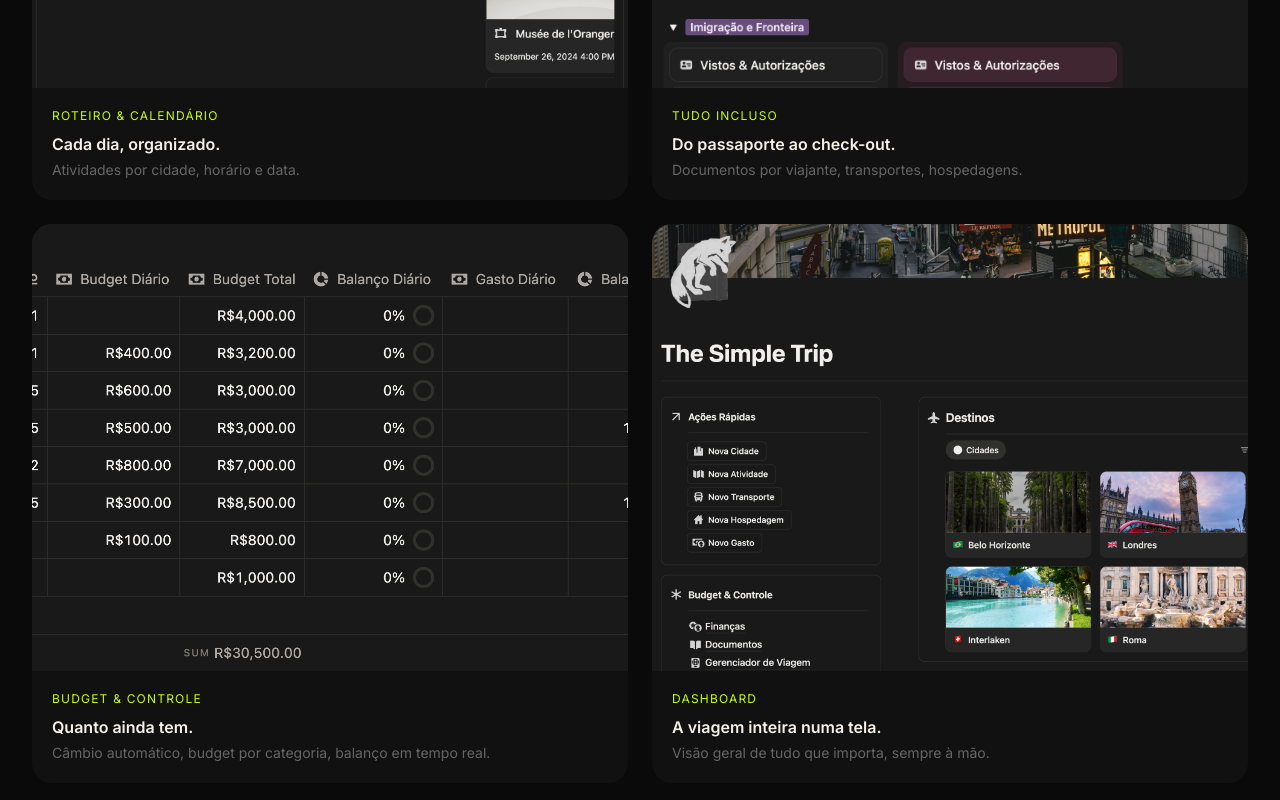
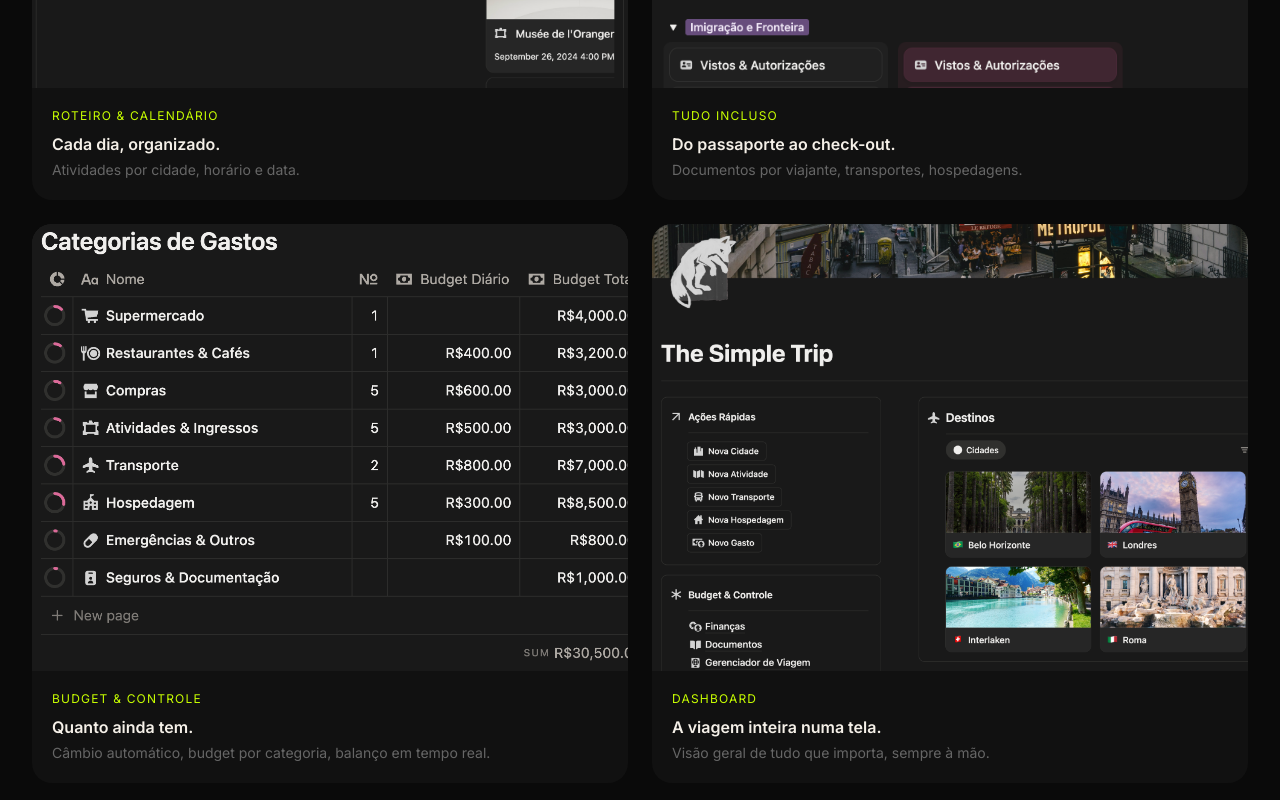
Before and after one commit to prototype-ro/The-Simple-Trip, a React (Vite) app: page / in a window 1280 px wide. Shown: the part 1487-2287 px from the top of the page. Built offline with nearby package versions, Linux system fonts and the light colour scheme.

Commit message:
fix: anchor Budget card image to left so category names show

```diff
--- a/src/sections/FeaturedWork.tsx
+++ b/src/sections/FeaturedWork.tsx
@@ -6,28 +6,32 @@ const modules = [
     name: 'Cada dia, organizado.',
     body: 'Atividades por cidade, horário e data.',
     image: '/screenshots/roteiro.png',
+    objectPos: 'object-top',
   },
   {
     kicker: 'Budget & Controle',
     name: 'Quanto ainda tem.',
     body: 'Câmbio automático, budget por categoria, balanço em tempo real.',
     image: '/screenshots/gastos.png',
+    objectPos: 'object-left-top',
   },
   {
     kicker: 'Tudo Incluso',
     name: 'Do passaporte ao check-out.',
     body: 'Documentos por viajante, transportes, hospedagens.',
     image: '/screenshots/documentos.png',
+    objectPos: 'object-top',
   },
   {
     kicker: 'Dashboard',
     name: 'A viagem inteira numa tela.',
     body: 'Visão geral de tudo que importa, sempre à mão.',
     image: '/screenshots/dashboard.png',
+    objectPos: 'object-top',
   },
 ]
 
-function ModuleCard({ kicker, name, body, image }: typeof modules[0]) {
+function ModuleCard({ kicker, name, body, image, objectPos }: typeof modules[0]) {
   return (
     <motion.div
       initial={{ opacity: 0, y: 32 }}
@@ -41,7 +45,7 @@ function ModuleCard({ kicker, name, body, image }: typeof modules[0]) {
           src={image}
           alt={kicker}
           loading="lazy"
-          className="w-full h-full object-cover object-top group-hover:scale-[1.03] transition-transform duration-500"
+          className={`w-full h-full object-cover ${objectPos} group-hover:scale-[1.03] transition-transform duration-500`}
         />
       </div>
       <div className="absolute inset-0 bg-[#0A0A0A]/80 opacity-0 group-hover:opacity-100 transition-opacity duration-300 flex items-center justify-center pointer-events-none">
```
